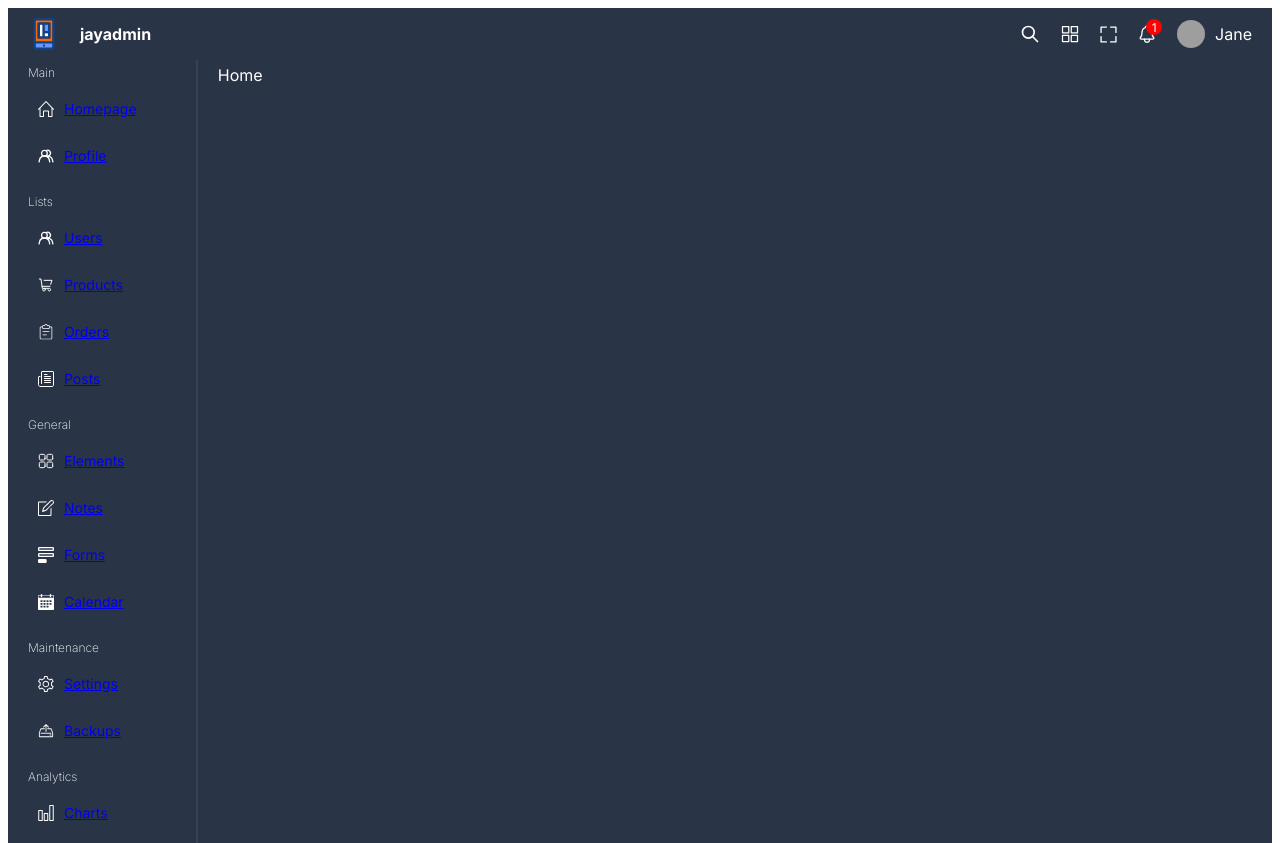
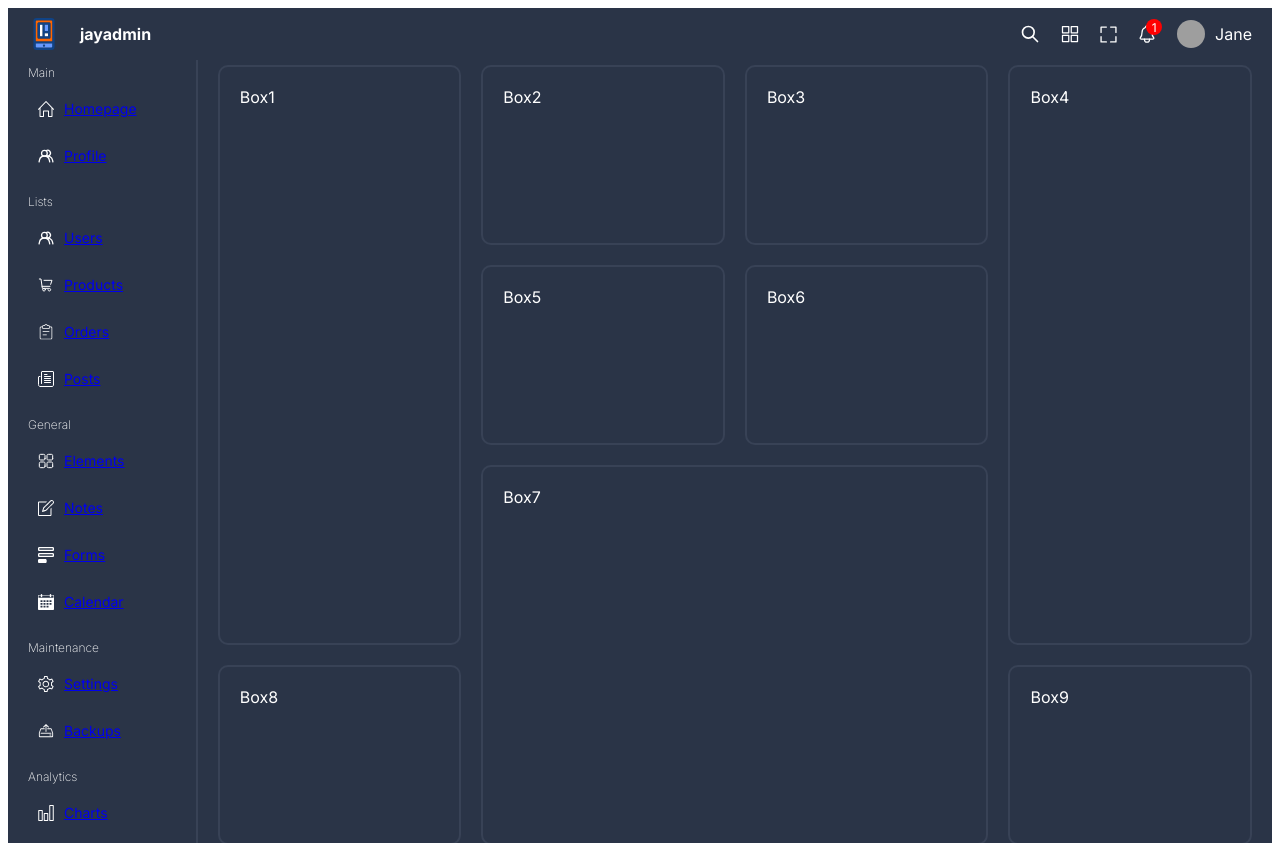
Before and after one commit to jay-rt/react-panel, a React (Vite) app: page / in a window 1280 px wide. Shown: the top 843 px of the page. Built offline with nearby package versions, Linux system fonts and the light colour scheme; grey boxes are pictures that could not be loaded; the HTML template or start-up script is replaced by a standard one.

Commit message:
structured the layout using grid system

```diff
--- a/src/pages/home/Home.tsx
+++ b/src/pages/home/Home.tsx
@@ -1,7 +1,19 @@
 import "./home.scss";
 
 const Home = () => {
-  return <div className="home">Home</div>;
+  return (
+    <div className="home">
+      <div className="box box1">Box1</div>
+      <div className="box box2">Box2</div>
+      <div className="box box3">Box3</div>
+      <div className="box box4">Box4</div>
+      <div className="box box5">Box5</div>
+      <div className="box box6">Box6</div>
+      <div className="box box7">Box7</div>
+      <div className="box box8">Box8</div>
+      <div className="box box9">Box9</div>
+    </div>
+  );
 };
 
 export default Home;
--- a/src/pages/home/home.scss
+++ b/src/pages/home/home.scss
@@ -0,0 +1,25 @@
+@import "../../styles//variables.scss";
+
+.home {
+    display: grid;
+    gap: 20px;
+    grid-template-columns: repeat(4, 1fr);
+    grid-auto-rows: minmax(180px, auto);
+
+    .box {
+        padding: 20px;
+        border-radius: 10px;
+        border: 2px solid $soft-bg;
+    }
+
+    .box1,
+    .box4 {
+        grid-column: span 1;
+        grid-row: span 3;
+    }
+
+    .box7 {
+        grid-column: span 2;
+        grid-row: span 2;
+    }
+}
```
